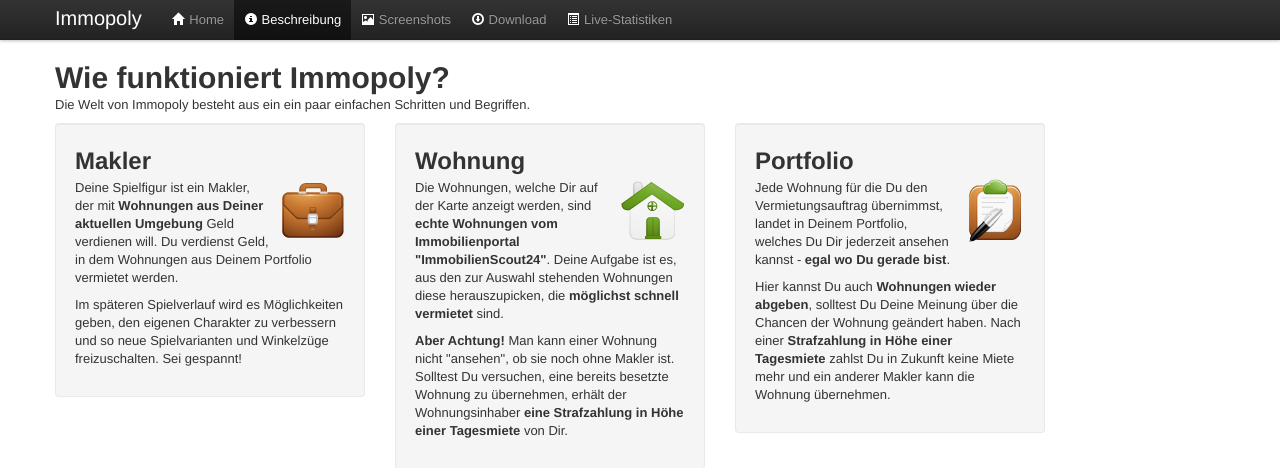
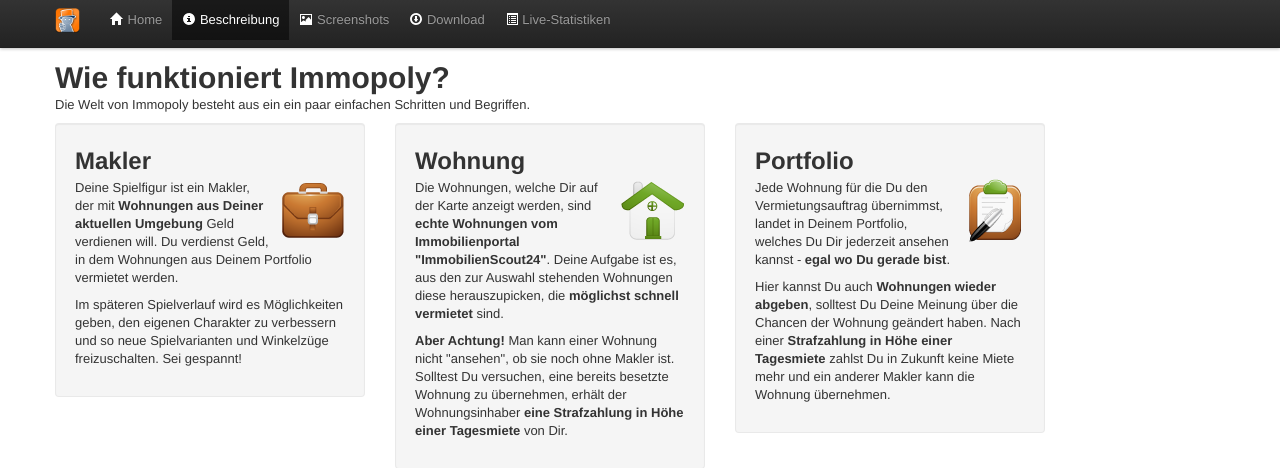
Before and after one commit to stefanhoth/immopoly-website, a PHP site: page /description.html in a window 1280 px wide. Shown: the top 468 px of the page. Run offline with PHP 8.4, Linux system fonts and the light colour scheme; some libraries are stand-ins or nearby versions.

Commit message:
Integrate new logo

```diff
--- a/css/overrides.css
+++ b/css/overrides.css
@@ -12,6 +12,10 @@
 		margin-top: 2px;
 	}
 
+
+.navbar .brand img{
+	height: 25px;
+}
 
 .navbar-inner .form-inline{
 	padding-top: 5px;
--- a/index.php
+++ b/index.php
@@ -36,10 +36,10 @@
     <link href="css/overrides.css" rel="stylesheet">
 
     <!-- Le fav and touch icons -->
-    <link rel="shortcut icon" href="images/favicon.ico">
-    <link rel="apple-touch-icon" href="images/apple-touch-icon.png">
-    <link rel="apple-touch-icon" sizes="72x72" href="images/apple-touch-icon-72x72.png">
-    <link rel="apple-touch-icon" sizes="114x114" href="images/apple-touch-icon-114x114.png">
+    <link rel="shortcut icon" href="img/immopoly.png">
+    <link rel="apple-touch-icon" href="img/immopoly.png">
+    <link rel="apple-touch-icon" sizes="72x72" href="img/immopoly.png">
+    <link rel="apple-touch-icon" sizes="114x114" href="img/immopoly.png">
 
     <!-- G+-Page-Badge -->
     <link href="https://plus.google.com/115948347977579800149" rel="publisher" />
@@ -76,7 +76,9 @@
             <span class="icon-bar"></span>
             <span class="icon-bar"></span>
           </a>
-          <a class="brand" href="/">Immopoly</a>
+          <a class="brand" href="/">
+            <img src="img/immopoly.png" alt="immopoly" />
+          </a>
           <div class="nav-collapse">
             <ul class="nav">
               <li class="home">
```
